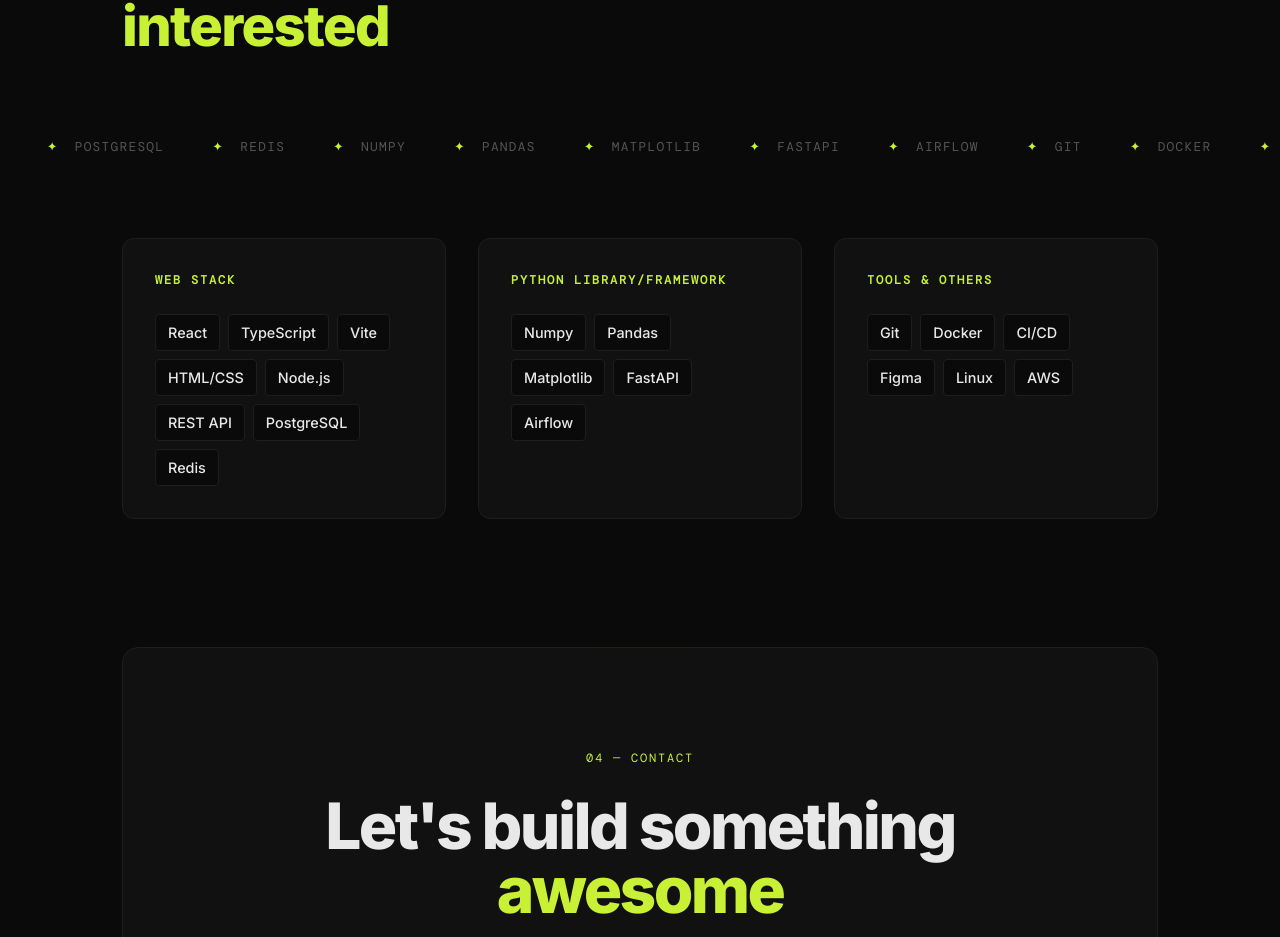
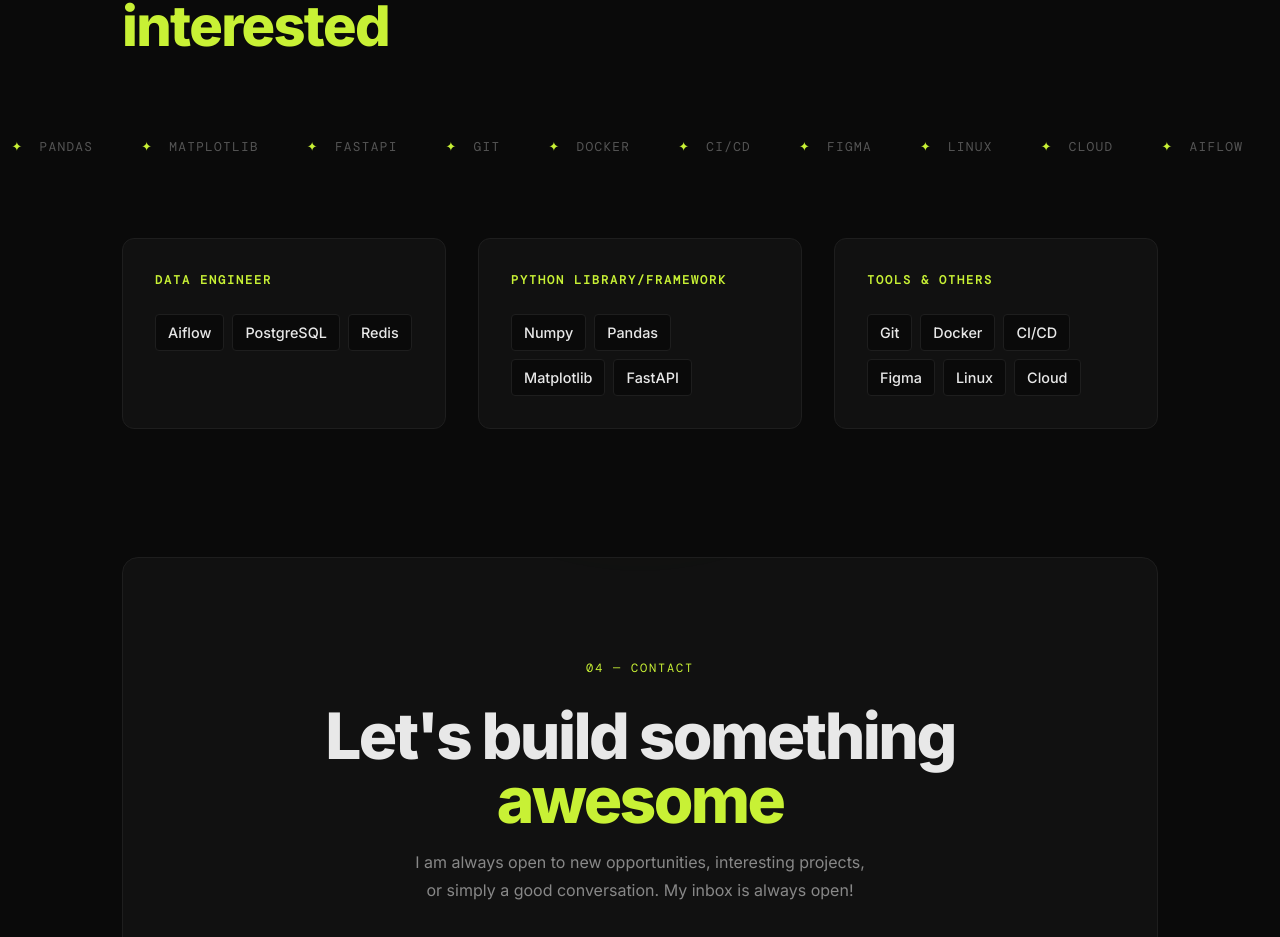
Before and after one commit to Ein05/Ein05.github.io, a React (Vite) app: page / in a window 1280 px wide. Shown: the part 2636-3573 px from the top of the page. Built offline with nearby package versions, Linux system fonts and the light colour scheme; a web font is replaced by a local one.

Commit message:
Update Skills.jsx

```diff
--- a/src/components/Skills.jsx
+++ b/src/components/Skills.jsx
@@ -1,16 +1,16 @@
 // ✏️ Sửa skills của bạn ở đây
 const skillGroups = [
   {
-    category: 'Web stack',
-    skills: ['React', 'TypeScript', 'Vite', 'HTML/CSS', 'Node.js', 'REST API', 'PostgreSQL', 'Redis'],
+    category: 'Data Engineer',
+    skills: ['Aiflow', 'PostgreSQL', 'Redis'],
   },
   {
     category: 'Python library/framework',
-    skills: ['Numpy', 'Pandas', 'Matplotlib', 'FastAPI', 'Airflow'],
+    skills: ['Numpy', 'Pandas', 'Matplotlib', 'FastAPI'],
   },
   {
     category: 'Tools & Others',
-    skills: ['Git', 'Docker', 'CI/CD', 'Figma', 'Linux', 'AWS'],
+    skills: ['Git', 'Docker', 'CI/CD', 'Figma', 'Linux', 'Cloud'],
   },
 ]
 
```
